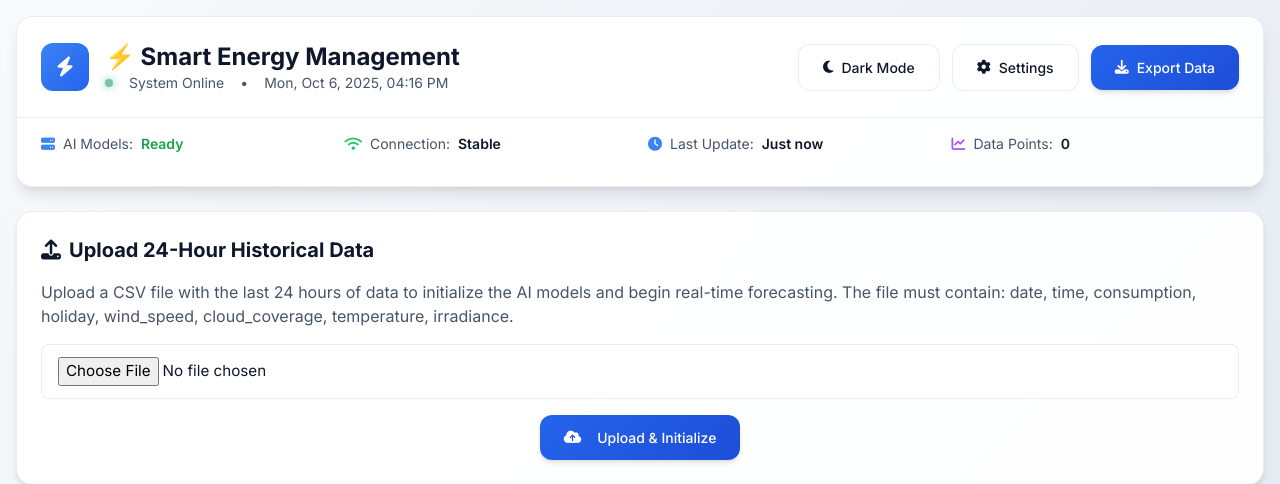
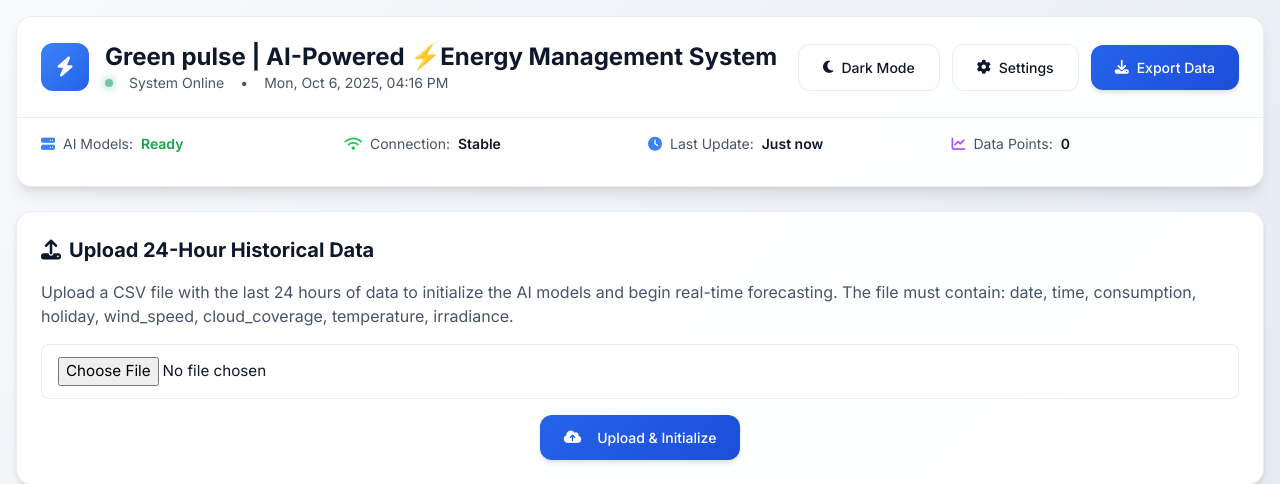
Before and after one commit to Alapan18/green-pulse, a Flask app: page / in a window 1280 px wide. Shown: the top 484 px of the page. Run offline with Flask 3, Linux system fonts and the light colour scheme; some libraries are stand-ins or nearby versions.

Commit message:
Update index.html

```diff
--- a/templates/index.html
+++ b/templates/index.html
@@ -504,7 +504,7 @@
                     <i class="fas fa-bolt text-white text-xl"></i>
                 </div>
                 <div>
-                    <h1 class="text-2xl font-bold" style="color: var(--text-primary)">⚡️ Smart Energy Management</h1>
+                    <h1 class="text-2xl font-bold" style="color: var(--text-primary)">Green pulse | AI-Powered ⚡️Energy Management System</h1>
                     <div class="flex items-center gap-2 text-sm" style="color: var(--text-secondary)">
                         <span class="status-indicator status-online"></span>
                         <span id="systemStatus">System Online</span>
```
